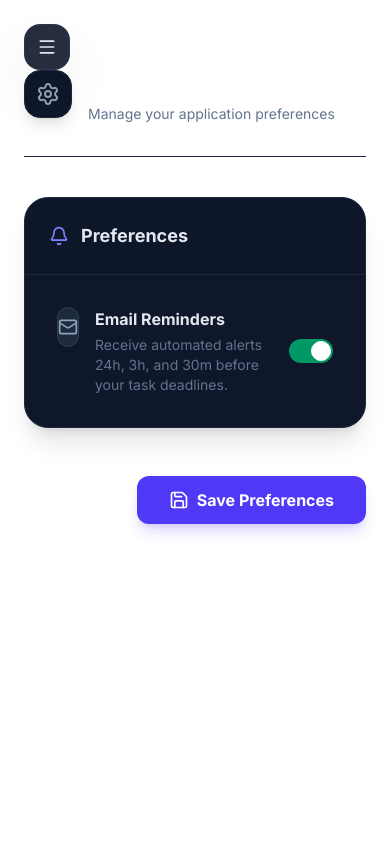
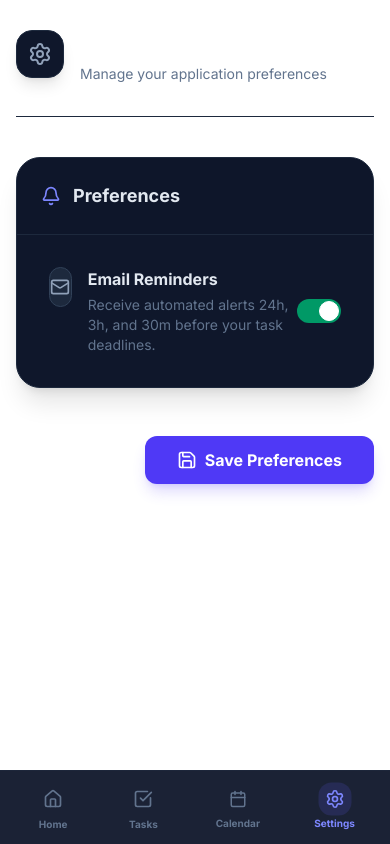
Before and after one commit to sufiyan1406/AI-Life-Admin-Assistant, a Next.js app in the folder frontend/: page /settings in a window 390 px wide. Built offline with nearby package versions, Linux system fonts and the light colour scheme.

Commit message:
Replace mobile sidebar with bottom nav bar, maximize content space on phones

```diff
--- a/frontend/src/app/calendar/page.tsx
+++ b/frontend/src/app/calendar/page.tsx
@@ -46,7 +46,7 @@ export default function CalendarView() {
     };
 
     return (
-        <div className="max-w-6xl mx-auto px-4 md:px-8 py-10 pt-20 md:pt-16">
+        <div className="max-w-6xl mx-auto px-4 md:px-8 py-6 md:py-10 pt-6 md:pt-16">
             <div className="flex flex-col sm:flex-row items-start sm:items-center justify-between gap-6 mb-8">
                 <div className="flex items-center gap-4">
                     <div className="w-12 h-12 rounded-xl bg-purple-500/10 border border-purple-500/20 flex items-center justify-center shadow-lg shadow-purple-500/5">
--- a/frontend/src/app/page.tsx
+++ b/frontend/src/app/page.tsx
@@ -124,7 +124,7 @@ export default function Home() {
   }, [tasks]);
 
   return (
-    <div className="max-w-6xl mx-auto px-4 md:px-8 py-10 pt-20 md:pt-16">
+    <div className="max-w-6xl mx-auto px-4 md:px-8 py-6 md:py-10 pt-6 md:pt-16">
       <ConfirmationModal
         isOpen={isModalOpen}
         task={pendingConfirmationTask}
--- a/frontend/src/app/settings/page.tsx
+++ b/frontend/src/app/settings/page.tsx
@@ -23,7 +23,7 @@ export default function SettingsPage() {
     };
 
     return (
-        <div className="max-w-4xl mx-auto px-6 py-12 pt-16 md:pt-12">
+        <div className="max-w-4xl mx-auto px-4 md:px-6 py-6 md:py-12 pt-6 md:pt-12">
             <div className="flex items-center gap-4 mb-10 border-b border-slate-800 pb-8">
                 <div className="w-12 h-12 rounded-2xl bg-slate-900 border border-slate-800 flex items-center justify-center shadow-lg">
                     <Settings className="text-slate-400 w-6 h-6" />
--- a/frontend/src/app/tasks/page.tsx
+++ b/frontend/src/app/tasks/page.tsx
@@ -63,7 +63,7 @@ export default function AllTasks() {
     });
 
     return (
-        <div className="max-w-5xl mx-auto px-4 md:px-8 py-10 pt-20 md:pt-16">
+        <div className="max-w-5xl mx-auto px-4 md:px-8 py-6 md:py-10 pt-6 md:pt-16">
             <div className="flex flex-col sm:flex-row items-start sm:items-center justify-between mb-10 border-b border-slate-800 pb-6 gap-6">
                 <div className="flex items-center gap-4">
                     <div className="w-12 h-12 rounded-xl bg-indigo-500/10 border border-indigo-500/20 flex items-center justify-center shadow-lg shadow-indigo-500/5">
--- a/frontend/src/components/Sidebar.tsx
+++ b/frontend/src/components/Sidebar.tsx
@@ -1,42 +1,17 @@
 'use client';
 
-import React, { useState } from 'react';
+import React from 'react';
 import Link from 'next/link';
 import { usePathname } from 'next/navigation';
-import { Home, Calendar, CheckSquare, Settings, Menu, X } from 'lucide-react';
+import { Home, Calendar, CheckSquare, Settings } from 'lucide-react';
 
 const Sidebar = () => {
     const pathname = usePathname();
-    const [isOpen, setIsOpen] = useState(false);
-
-    const toggleSidebar = () => setIsOpen(!isOpen);
 
     return (
         <>
-            {/* Mobile Toggle Button */}
-            <div className="md:hidden fixed top-6 left-6 z-[60]">
-                <button
-                    onClick={toggleSidebar}
-                    className="p-3 bg-slate-900/90 backdrop-blur-md border border-slate-700/50 rounded-2xl text-slate-200 shadow-2xl transition-all active:scale-95"
-                    aria-label="Toggle Menu"
-                >
-                    {isOpen ? <X size={20} /> : <Menu size={20} />}
-                </button>
-            </div>
-
-            {/* Backdrop for mobile */}
-            {isOpen && (
-                <div
-                    className="fixed inset-0 bg-slate-950/80 backdrop-blur-sm z-50 md:hidden transition-opacity duration-300"
-                    onClick={() => setIsOpen(false)}
-                />
-            )}
-
-            <aside className={`
-                fixed inset-y-0 left-0 z-40 w-72 bg-slate-900 border-r border-slate-800/50 flex flex-col pt-8 pb-4 px-4
-                transition-transform duration-300 ease-in-out md:relative md:translate-x-0
-                ${isOpen ? 'translate-x-0' : '-translate-x-full'}
-            `}>
+            {/* ===== DESKTOP SIDEBAR (unchanged, hidden on mobile) ===== */}
+            <aside className="hidden md:flex fixed inset-y-0 left-0 z-40 w-72 bg-slate-900 border-r border-slate-800/50 flex-col pt-8 pb-4 px-4 md:relative">
                 <div className="flex items-center gap-3 px-2 mb-10">
                     <div className="w-10 h-10 rounded-xl bg-gradient-to-tr from-indigo-500 to-purple-500 flex items-center justify-center shadow-lg shadow-indigo-500/20">
                         <CheckSquare className="text-white h-6 w-6" />
@@ -50,56 +25,33 @@ const Sidebar = () => {
                 </div>
 
                 <nav className="flex-1 space-y-1.5">
-                    <NavItem
-                        href="/"
-                        icon={<Home size={20} />}
-                        label="Dashboard"
-                        active={pathname === '/'}
-                        onClick={() => setIsOpen(false)}
-                    />
-                    <NavItem
-                        href="/tasks"
-                        icon={<CheckSquare size={20} />}
-                        label="All Tasks"
-                        active={pathname === '/tasks'}
-                        onClick={() => setIsOpen(false)}
-                    />
-                    <NavItem
-                        href="/calendar"
-                        icon={<Calendar size={20} />}
-                        label="Calendar"
-                        active={pathname === '/calendar'}
-                        onClick={() => setIsOpen(false)}
-                    />
+                    <DesktopNavItem href="/" icon={<Home size={20} />} label="Dashboard" active={pathname === '/'} />
+                    <DesktopNavItem href="/tasks" icon={<CheckSquare size={20} />} label="All Tasks" active={pathname === '/tasks'} />
+                    <DesktopNavItem href="/calendar" icon={<Calendar size={20} />} label="Calendar" active={pathname === '/calendar'} />
                 </nav>
 
                 <div className="mt-auto pt-4 space-y-1.5 border-t border-slate-800/50">
-                    <NavItem
-                        href="/settings"
-                        icon={<Settings size={20} />}
-                        label="Settings"
-                        active={pathname === '/settings'}
-                        onClick={() => setIsOpen(false)}
-                    />
+                    <DesktopNavItem href="/settings" icon={<Settings size={20} />} label="Settings" active={pathname === '/settings'} />
                 </div>
             </aside>
+
+            {/* ===== MOBILE BOTTOM NAV BAR (visible only on phones) ===== */}
+            <nav className="md:hidden fixed bottom-0 left-0 right-0 z-50 bg-slate-900/95 backdrop-blur-xl border-t border-slate-800/60 safe-area-bottom">
+                <div className="flex items-center justify-around px-2 py-1">
+                    <MobileNavItem href="/" icon={<Home size={20} />} label="Home" active={pathname === '/'} />
+                    <MobileNavItem href="/tasks" icon={<CheckSquare size={20} />} label="Tasks" active={pathname === '/tasks'} />
+                    <MobileNavItem href="/calendar" icon={<Calendar size={18} />} label="Calendar" active={pathname === '/calendar'} />
+                    <MobileNavItem href="/settings" icon={<Settings size={18} />} label="Settings" active={pathname === '/settings'} />
+                </div>
+            </nav>
         </>
     );
 };
 
-interface NavItemProps {
-    href: string;
-    icon: React.ReactNode;
-    label: string;
-    active?: boolean;
-    onClick?: () => void;
-}
-
-const NavItem = ({ href, icon, label, active = false, onClick }: NavItemProps) => {
-    return (
+/* ===== Desktop Nav Item (full sidebar style) ===== */
+const DesktopNavItem = ({ href, icon, label, active = false }: { href: string; icon: React.ReactNode; label: string; active?: boolean }) => (
     <Link
         href={href}
-            onClick={onClick}
         className={`flex items-center gap-3 px-4 py-3 rounded-xl transition-all duration-300 group
             ${active
                 ? 'bg-indigo-500/10 text-indigo-400 shadow-[inset_0_1px_0_rgba(255,255,255,0.05)] border border-indigo-500/20'
@@ -115,6 +67,22 @@ const NavItem = ({ href, icon, label, active = false, onClick }: NavItemProps) =
         )}
     </Link>
 );
-};
+
+/* ===== Mobile Nav Item (compact bottom bar style) ===== */
+const MobileNavItem = ({ href, icon, label, active = false }: { href: string; icon: React.ReactNode; label: string; active?: boolean }) => (
+    <Link
+        href={href}
+        className={`flex flex-col items-center gap-0.5 px-3 py-2 rounded-2xl transition-all min-w-[60px]
+            ${active
+                ? 'text-indigo-400'
+                : 'text-slate-500'
+            }`}
+    >
+        <div className={`p-1.5 rounded-xl transition-all ${active ? 'bg-indigo-500/15 scale-110' : ''}`}>
+            {icon}
+        </div>
+        <span className={`text-[10px] font-bold ${active ? 'text-indigo-400' : 'text-slate-500'}`}>{label}</span>
+    </Link>
+);
 
 export default Sidebar;
```
Lines whose indentation alone changed are shown as unchanged.
